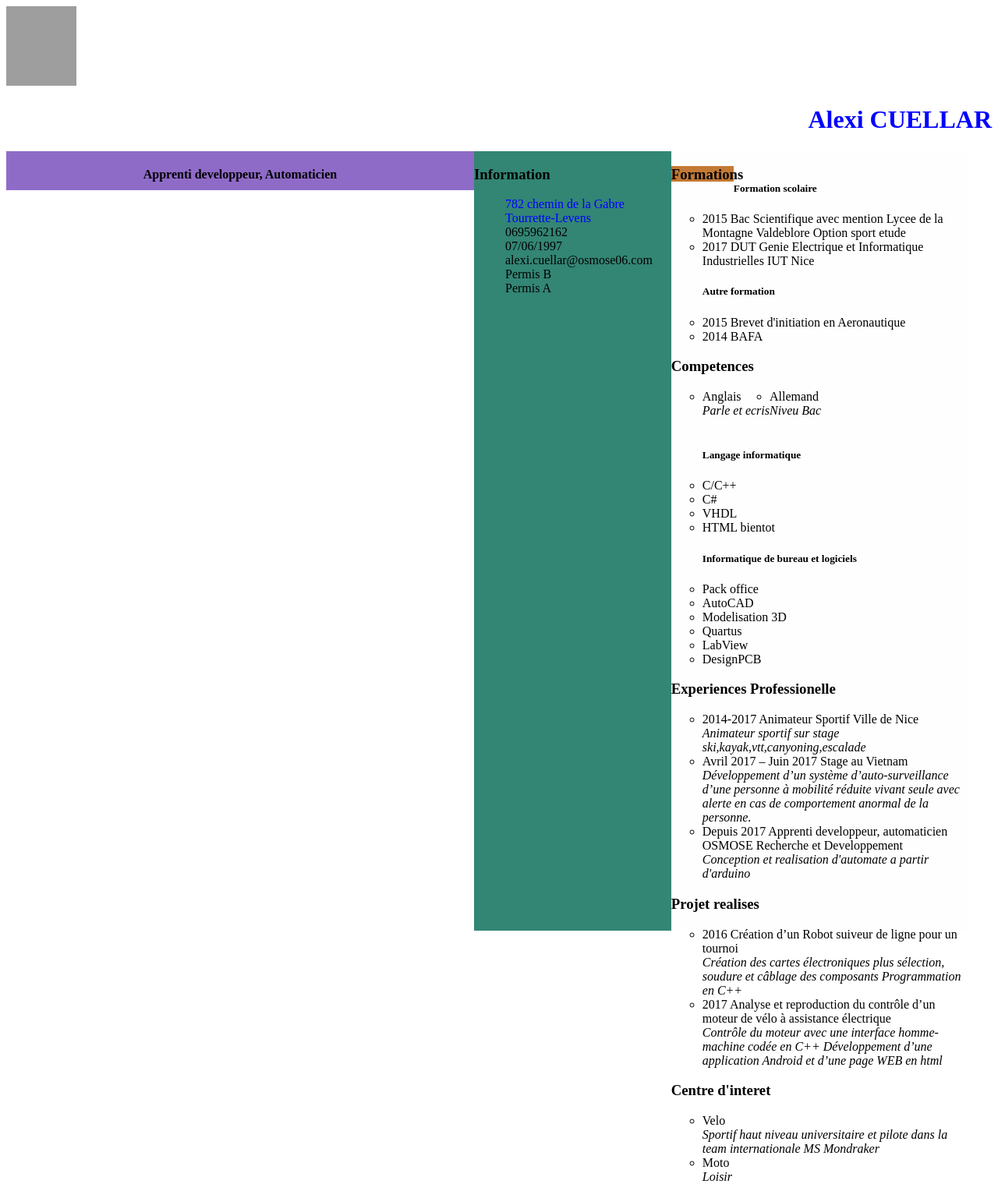
After one commit to Alexi27/Web_Project, a PHP site: page /CV.html in a window 1280 px wide. The commit adds this page. Shown: the whole page at 78% size. Run offline with PHP 8.4, Linux system fonts and the light colour scheme; grey boxes are pictures that could not be loaded.

Commit message:
Modif: n°1 Mise en place des première balise css

```diff
--- /dev/null
+++ b/CV.css
@@ -0,0 +1,52 @@
+.adresse
+{
+    color: blue;
+}
+.imageflotante
+{
+    float: left;
+}
+.nom
+{
+    color: blue;
+    text-align-last: right;
+}
+.rectstatut{
+    float: left;
+	width:600px;
+	height:50px;
+	background:rgb(143, 107, 200);
+}
+.statut{
+    text-align: center;
+}
+.carre{
+    float: bottom;
+    float: left;
+	width:20%;
+	height:1000px;
+	background:rgba(3, 105, 83, 0.808);
+}
+.rectangle{
+    float: left;
+	width:380px;
+	height:1000px;
+	background:rgba(252, 250, 250, 0.219);
+}
+.formation{
+    float: left;
+    width:80px;
+	height:20px;
+	background:rgba(180, 90, 5, 0.808);
+}
+.anglais{
+    float: left;
+}
+.allemand{
+    float: center;
+}
+
+.carre ul li{
+    display: block;
+    overflow: auto;
+}
--- /dev/null
+++ b/CV.html
@@ -0,0 +1,106 @@
+<!DOCTYPE html>
+<html>
+
+<head>
+    <meta charset="utf-8" />
+    <link rel="stylesheet" href="CV.css" />
+    <title>Premiers tests du CSS</title>
+</head>
+
+<body>
+    <img src="C:\wamp64\www\Projet_Web\images\Photo_CV.jpg" height="102" width="90" class="immageflottante" alt="photo cv">
+    <h1 class="nom"> Alexi CUELLAR </h1>
+    <div class="rectstatut">
+        <h4 class="statut"> Apprenti developpeur, Automaticien</h4>
+    </div>
+    <div class="carre">
+        <h3 class="information">Information</h3>
+        <ul>
+            <li class="adresse">782 chemin de la Gabre Tourrette-Levens</li>
+            <li class="numero">0695962162</li>
+            <li class="date">07/06/1997</li>
+            <li class="mail">alexi.cuellar@osmose06.com</li>
+            <li class="permis">Permis B</br>Permis A</li>
+        </ul>
+    </div>
+
+    <ul>
+        <div class="rectangle">
+            <div class="rectformation">
+                <h3 class="formation"> Formations</h3>
+            </div>
+            </br>
+            <ul>
+                <h5 class="scolaire">Formation scolaire</h5>
+                <li class="bac">2015 Bac Scientifique avec mention Lycee de la Montagne Valdeblore Option sport etude</li>
+                <li>2017 DUT Genie Electrique et Informatique Industrielles IUT Nice</li>
+                <h5>Autre formation</h5>
+                <li>2015 Brevet d'initiation en Aeronautique</li>
+                <li>2014 BAFA</li>
+            </ul>
+            <div class="rectcompetence">
+                <h3 class="competences"> Competences</h3>
+            </div>
+            <ul>
+                <li class="anglais">Anglais</br>
+                    <em>Parle et ecris</em>
+                </li>
+                <li class="allemand">Allemand</br>
+                    <em>Niveu Bac</em>
+                </li>
+                </br>
+                <div>
+                    <h5>Langage informatique</h5>
+                    <li>C/C++ </li>
+                    <li>C#</li>
+                    <li>VHDL</li>
+                    <li>HTML bientot</li>
+                </div>
+                <div>
+                    <h5>Informatique de bureau et logiciels</h5>
+                    <li>Pack office</li>
+                    <li>AutoCAD</li>
+                    <li>Modelisation 3D</li>
+                    <li>Quartus</li>
+                    <li>LabView</li>
+                    <li>DesignPCB</li>
+                </div>
+            </ul>
+            <h3 class="experiences"> Experiences Professionelle</h3>
+            <ul>
+                <li>2014-2017 Animateur Sportif Ville de Nice</br>
+                    <em>Animateur sportif sur stage ski,kayak,vtt,canyoning,escalade</em>
+                </li>
+                <li>Avril 2017 – Juin 2017 Stage au Vietnam</br>
+                    <em> Développement d’un système d’auto-surveillance d’une personne à mobilité réduite vivant seule avec alerte
+                        en cas de comportement anormal de la personne.</em>
+                </li>
+                <li>Depuis 2017 Apprenti developpeur, automaticien OSMOSE Recherche et Developpement</br>
+                    <em>Conception et realisation d'automate a partir d'arduino</em>
+                </li>
+            </ul>
+            <h3 class="projet"> Projet realises</h3>
+            <ul>
+                <li>2016 Création d’un Robot suiveur de ligne pour un tournoi</br>
+                    <em>Création des cartes électroniques plus sélection, soudure et câblage des composants Programmation en
+                        C++</em>
+                </li>
+                <li>2017 Analyse et reproduction du contrôle d’un moteur de vélo à assistance électrique</br>
+                    <em> Contrôle du moteur avec une interface homme-machine codée en C++ Développement d’une application Android
+                        et d’une page WEB en html</em>
+                </li>
+            </ul>
+            <h3 class="interet"> Centre d'interet</h3>
+            <ul>
+                <li>Velo</br>
+                    <em>Sportif haut niveau universitaire et pilote dans la team internationale MS Mondraker</em>
+                </li>
+                <li>Moto</br>
+                    <em> Loisir</em>
+                </li>
+            </ul>
+        </div>
+    </ul>
+</body>
+
+</html>
```
Also changed, not shown: index.css (+11 -11 lines), index.html (+10 -52 lines).
